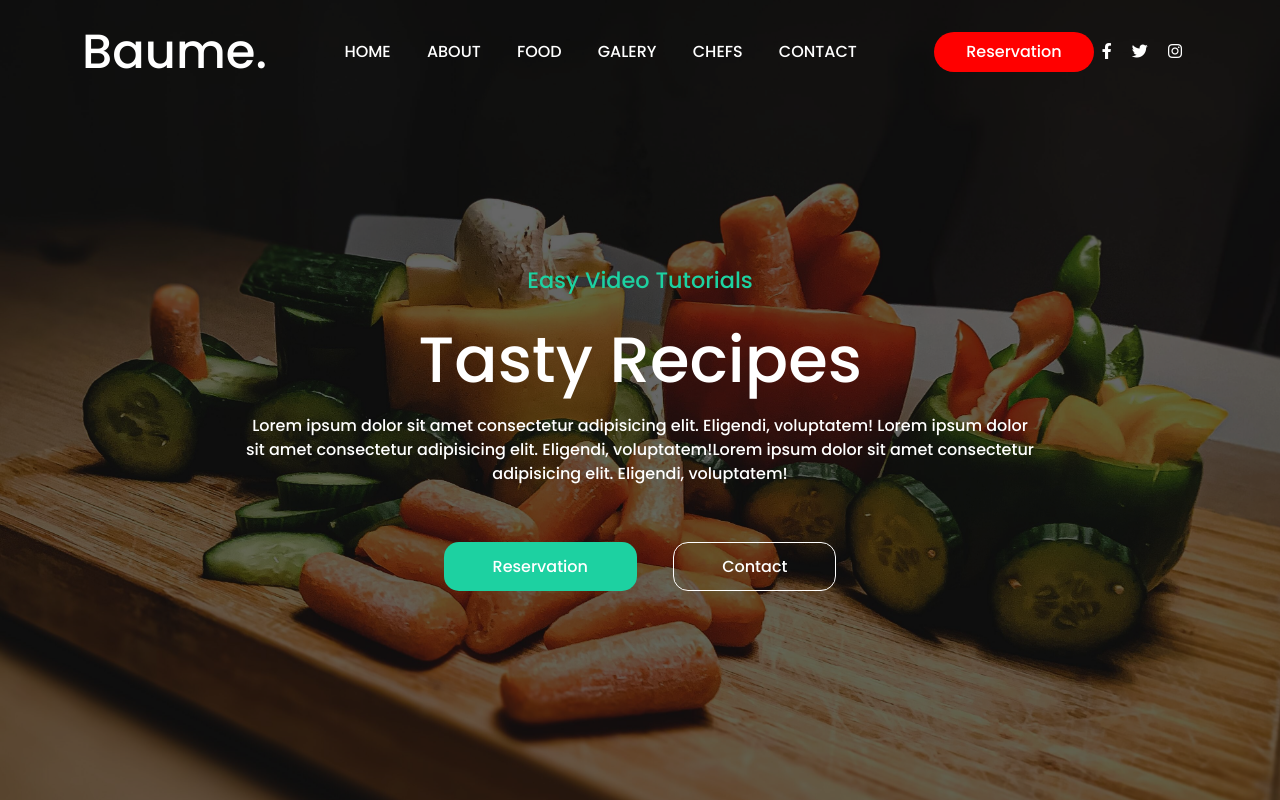
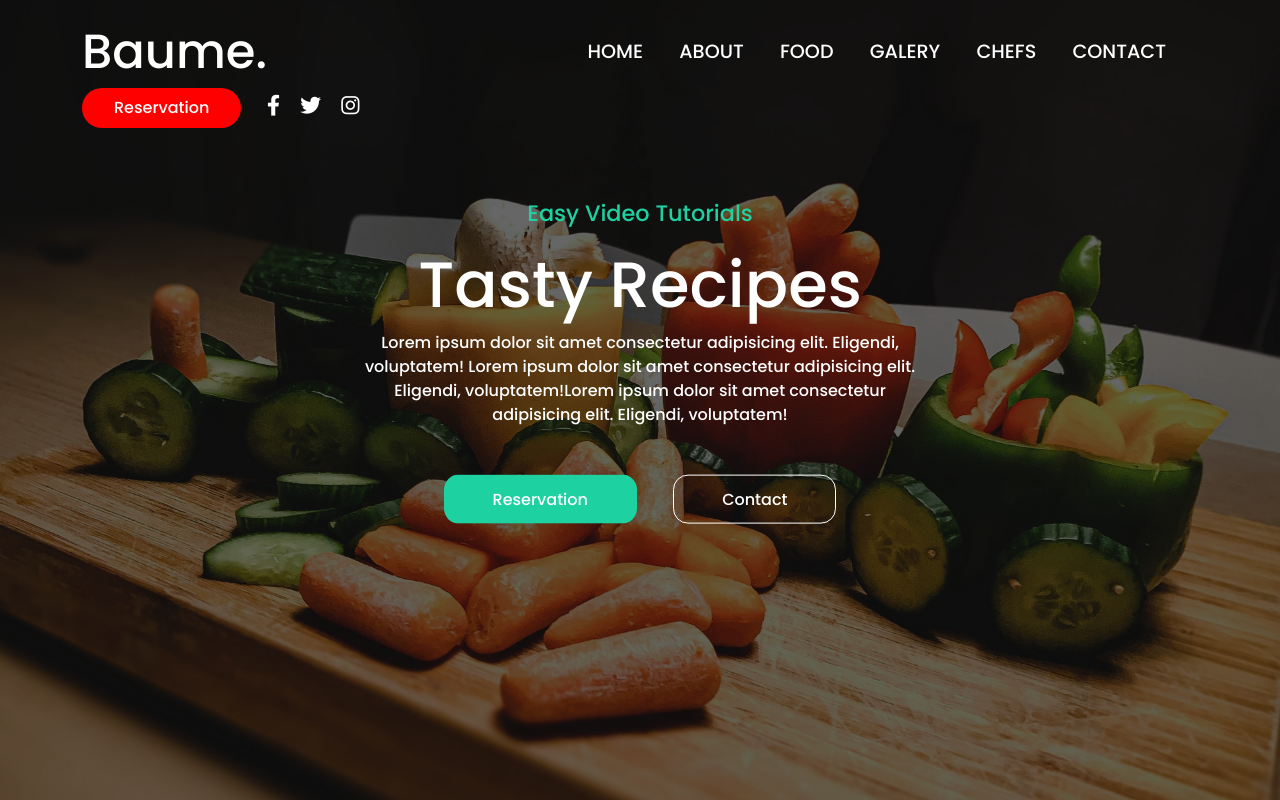
Before and after one commit to erginadem/HTML-CSS-homepage, a plain HTML site: page index.html in a window 1280 px wide. Drawn offline with nearby package versions, Linux system fonts and the light colour scheme.

Commit message:
V5-added css

```diff
--- a/assets/css/style.css
+++ b/assets/css/style.css
@@ -23,6 +23,7 @@ body {
   box-sizing: border-box;
 }
 
+/* LAYER */
 .layer {
   background-color: black;
   opacity: 0.6;
@@ -34,12 +35,13 @@ body {
   z-index: -1;
 }
 
+/* CONTAINER */
 .container {
-  height: 70vh;
   /* border: 1px solid white; */
+  position: relative;
+  height: 90vh;
   display: flex;
   flex-direction: column;
-  /* justify-content: space-between; */
 }
 
 .logo span {
@@ -47,7 +49,7 @@ body {
   font-size: 3rem;
 }
 
-/* ***Navbar*** */
+/* NAVBAR */
 .nav-bar {
   /* border: 1px solid red; */
   display: flex;
@@ -56,7 +58,7 @@ body {
   padding: 1rem 0;
 }
 
-/* ***Navbar menu*** */
+/* NAVBAR MENU */
 .menu {
   display: flex;
   flex-direction: column;
@@ -75,13 +77,17 @@ body {
   text-decoration: none;
   color: var(--light);
   margin-right: 2rem;
+  transition: all 0.5s;
+  font-size: 1.2rem;
+  font-weight: 100;
 }
 
 .menu a:hover {
-  color: var(--color1);
+  border-bottom: 3px solid var(--color1);
+  color: var(--color2);
 }
 
-/* ***Navbar right-content*** */
+/* NAVBAR RIGHT CONTENT */
 .right-content {
   display: flex;
   justify-content: space-between;
@@ -91,6 +97,7 @@ body {
 
 .right-content .btn-reservation {
   padding: 0.5rem 2rem;
+  margin-right: 1.1rem;
   border-radius: 20px;
   background-color: var(--color1);
   color: var(--light);
@@ -107,29 +114,26 @@ body {
 .right-content i {
   color: var(--light);
   margin-right: 1rem;
+  font-size: 1.3rem;
 }
 
 .right-content i:hover {
   color: var(--color1);
 }
 
-/* ***Content*** */
+/* SECTION CONTENT */
 section.content {
   /* border: 1px solid aqua; */
   display: flex;
   flex-direction: column;
   flex-wrap: wrap;
-  gap: 0.5rem;
-  /* justify-content: center; */
   text-align: center;
   color: var(--light);
-  padding: 10rem 10rem;
-}
-
-@media only screen and (max-width: 1000px) {
-  section.content {
-    padding: 5rem 0;
-  }
+  position: absolute;
+  top: 50%;
+  left: 50%;
+  transform: translate(-50%, -50%);
+  text-align: center;
 }
 
 .content .text1 {
@@ -139,7 +143,6 @@ section.content {
 
 .content .text2 h1 {
   color: var(--light);
-  /* text-shadow: 0 0 10px var(--color1); */
   font-size: 4rem;
 }
 
@@ -148,14 +151,13 @@ section.content {
   font-weight: 300;
 }
 
-/* ***SECTION BUTTONS*** */
+/* SECTION BUTTONS */
 section .buttons {
   margin-top: 3rem;
 }
 
 section .buttons .btn2 {
   border: 1px solid var(--light);
-  /* box-shadow: 0 0 10px var(--light); */
   border-radius: 15px;
   padding: 0.7rem 3rem;
   font-size: 1rem;
@@ -173,7 +175,6 @@ section .buttons .btn2:hover {
 
 section .buttons .btn1 {
   border-radius: 15px;
-  /* box-shadow: 0 0 10px var(--light); */
   padding: 0.7rem 3rem;
   font-size: 1rem;
   background-color: var(--color2);
```
